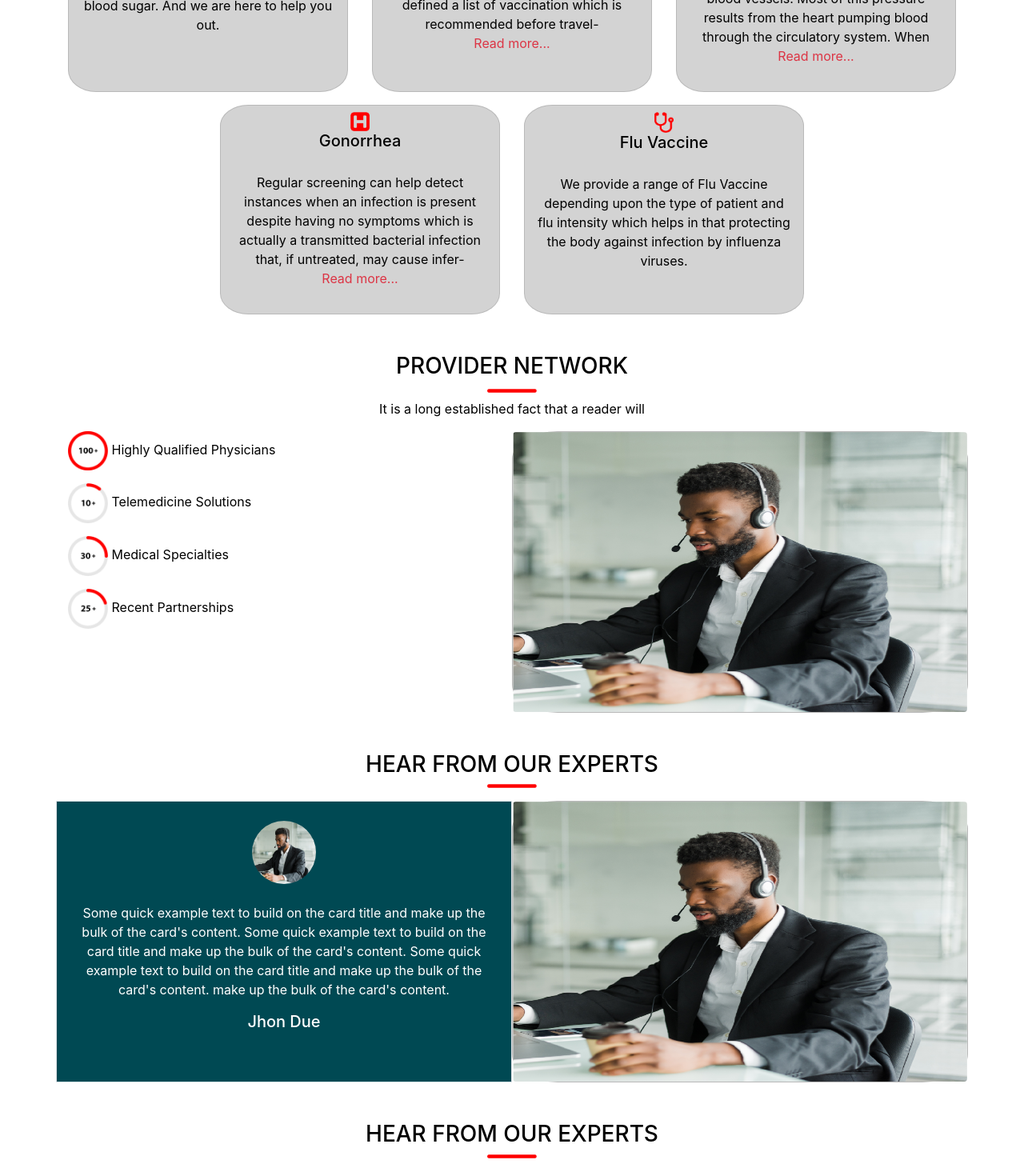
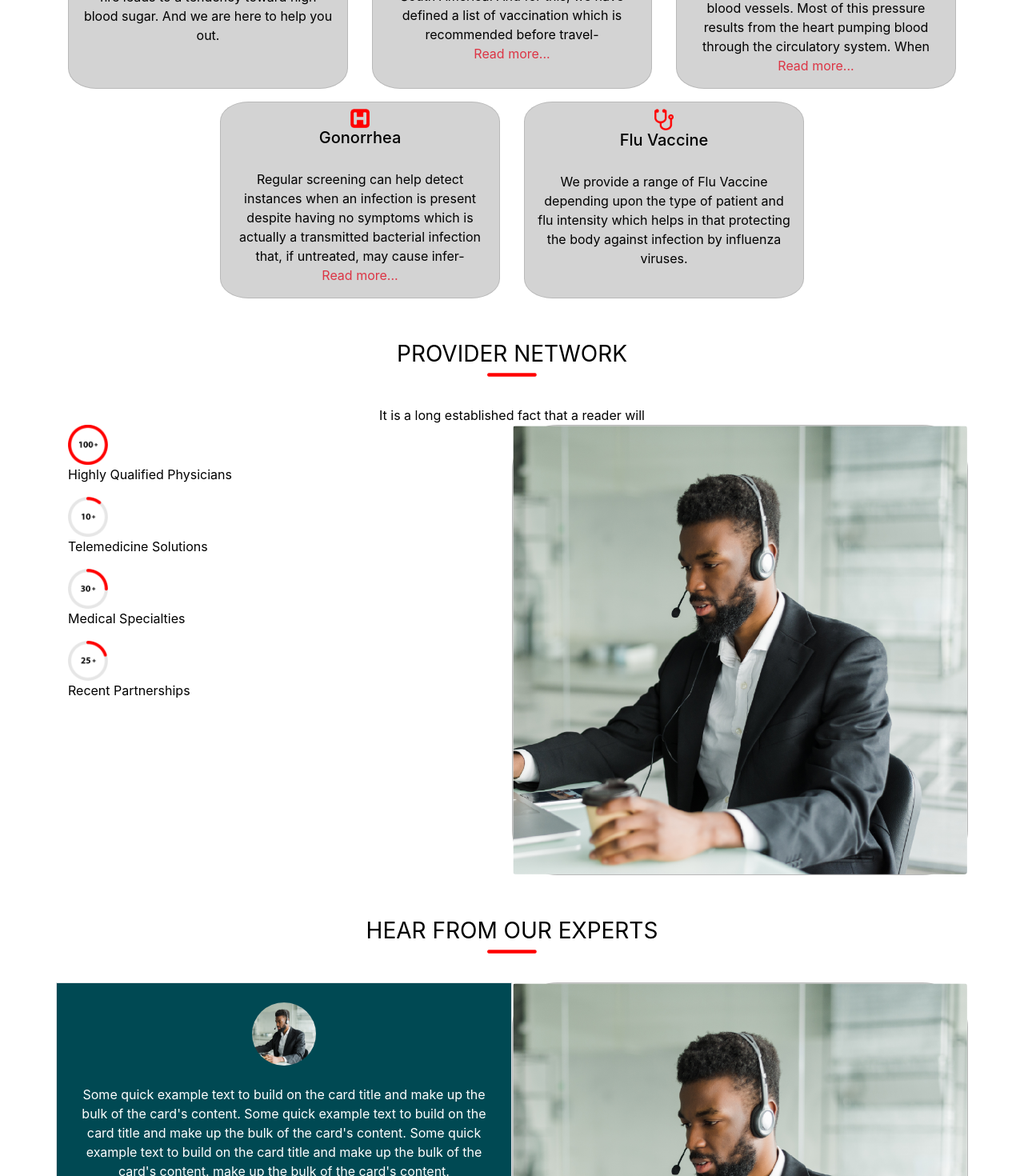
Before and after one commit to PeloDev/plum-telemed-param, a React (Create React App) app: page / in a window 1280 px wide. Shown: the part 1120-2590 px from the top of the page at 80% size. Built offline with nearby package versions, Linux system fonts and the light colour scheme.

Commit message:
Added theme and pagetitle component

```diff
--- a/src/App.js
+++ b/src/App.js
@@ -1,5 +1,7 @@
 import "./styles.css";
 import React from 'react';
+import { ChakraProvider } from "@chakra-ui/react";
+import theme from "./theme";
 import Navbar from './components/Navbar';
 import { BrowserRouter as Router, Switch, Route } from 'react-router-dom';
 import Home from './pages';
@@ -12,9 +14,11 @@ import Login from './pages/login';
 import SignUp from './pages/signup';
 
 
+
 function App() {
   return (
     <div className="App">
+      <ChakraProvider theme={theme}>
         <Router>
           <Navbar />
           <Switch>
@@ -28,6 +32,7 @@ function App() {
             <Route path='/signup' component={SignUp} />
           </Switch>
         </Router>
+      </ChakraProvider>
     </div>
   );
 }
--- a/src/about/bottomcards.js
+++ b/src/about/bottomcards.js
@@ -26,7 +26,7 @@ function BottomCards() {
                 <Card.Title className="mb-1">Heart Disease</Card.Title>
                 <Image
                   src={line}
-                  height="5"
+                  height="5px"
                   style={{
                     display: "block",
                     marginLeft: "auto",
@@ -52,7 +52,7 @@ function BottomCards() {
                 <Card.Title className="mb-1">Eye Health</Card.Title>
                 <Image
                   src={line}
-                  height="5"
+                  height="5px"
                   style={{
                     display: "block",
                     marginLeft: "auto",
@@ -78,7 +78,7 @@ function BottomCards() {
                 <Card.Title className="mb-1">Pregnancy</Card.Title>
                 <Image
                   src={line}
-                  height="5"
+                  height="5px"
                   style={{
                     display: "block",
                     marginLeft: "auto",
--- /dev/null
+++ b/src/components/pagetitle.js
@@ -0,0 +1,24 @@
+import { Box, Image, Text } from "@chakra-ui/react";
+import { Row, Col } from "react-bootstrap";
+import line from "../images/line/Asset 24@150x.png";
+
+
+export default function PageTitle(props) {
+
+    return (
+        <Box>
+            <Row style={{ margin: "36px 0px" }}>
+                <Col className="center">
+                    <Text textAlign="center" fontSize={ props.fontSize ?? "1.75rem" }>{props.text.toString().toUpperCase()}</Text>
+                    <Image
+                        src={line}
+                        height="5px"
+                        display="block"
+                        mx="auto"
+                        mt="3px"
+                    />
+                </Col>
+            </Row>
+        </Box>
+    );
+}
--- a/src/content/content.js
+++ b/src/content/content.js
@@ -7,14 +7,14 @@ import icon2 from '../content/images/icons/Asset 34@150x.png';
 import icon3 from '../content/images/icons/Asset 35@150x.png';
 import icon4 from '../content/images/icons/Asset 36@150x.png';
 import logo from '../content/images/Asset 24@150x.png'; // gives image path
+import PageTitle from "../components/pagetitle";
 
 
 function App() {
   return (
     <div>
       <Container className="mt-5">
-      <h3 className="mb-0">PROVIDER NETWORK</h3>
-      <Image src={logo} height="5"/>
+        <PageTitle text="PROVIDER NETWORK" />
         <p>It is a long established fact that a reader will</p>
         <Row>
           <Col lg={6} className="mb-3 text-left" >
@@ -26,18 +26,17 @@ function App() {
           </Col>
           <Col lg={6} className="ml-0 p-0">
             <Card>
-            <Image src={med} height="350" rounded/>
+              <Image src={med} height="350" rounded />
             </Card>
           </Col>
 
         </Row>
       </Container>
       <Container className="mt-5">
-      <h3 >HEAR FROM OUR EXPERTS</h3>
-      <Image  src={logo} height="5" style={{ display: 'block', marginLeft: 'auto',marginRight: 'auto'}}/>
+        <PageTitle text="hear from our experts" />
         <Row className="mt-3">
-        <Col lg={6} className="ml-0 border bo"  style={{backgroundColor: 'rgb(0,73,83)'}}>
-            <Image style={{ width: '5rem', borderRadius: '50%', display: 'block', marginLeft: 'auto',marginRight: 'auto'}} varient='top' className="mt-4" src={med}/>
+          <Col lg={6} className="ml-0 border bo" style={{ backgroundColor: 'rgb(0,73,83)' }}>
+            <Image style={{ width: '5rem', borderRadius: '50%', display: 'block', marginLeft: 'auto', marginRight: 'auto' }} varient='top' className="mt-4" src={med} />
             <p className="mt-4 text-white">
               Some quick example text to build on the card title and make up the bulk of
               the card's content.
@@ -53,19 +52,17 @@ function App() {
           </Col>
           <Col lg={6} className="p-0">
             <Card>
-            <Image src={med} height="350" rounded/>
+              <Image src={med} height="350" rounded />
             </Card>
           </Col>
         </Row>
       </Container>
       <Container className="mt-5">
-      <h3 >HEAR FROM OUR EXPERTS</h3>
-      <Image src={logo} height="5" style={{ display: 'block', marginLeft: 'auto',marginRight: 'auto'}}/>
-
+        <PageTitle text="hear from our experts" />
         <Row className="mt-4">
           <Col lg={6} className="p-0">
             <Card>
-          <Image src={med} height="350" rounded/>
+              <Image src={med} height="350" rounded />
             </Card>
           </Col>
           <Col lg={6} className="text-left">
--- a/src/pages/contactus.js
+++ b/src/pages/contactus.js
@@ -1,9 +1,8 @@
 import React from "react";
 import { Box, Button, Center, Flex, Image, Text } from "@chakra-ui/react";
-import { Row, Col } from "react-bootstrap";
 import RoundInput from "../components/roundInput";
-import line from "../images/line/Asset 24@150x.png";
 import slide4 from "../welcome/images/Asset 115100.png";
+import PageTitle from "../components/pagetitle";
 import Footer from '../footer/footer';
 
 function Contact() {
@@ -25,20 +24,7 @@ function Contact() {
           <h3>"We will be happy to hear from you"</h3>
         </Box>
       </Box>
-      <Row style={{ margin: "36px 0px" }}>
-        <Col className="center">
-          <h3 style={{ textAlign: "center" }}>CONTACT US</h3>
-          <Image
-            src={line}
-            height="5"
-            style={{
-              display: "block",
-              marginLeft: "auto",
-              marginRight: "auto"
-            }}
-          />
-        </Col>
-      </Row>
+      <PageTitle text="contact us" />
       <Box margin="36px 0px">
         <Box
           backgroundColor="#DDD"
@@ -122,8 +108,8 @@ function Contact() {
               flex={1}
               borderRadius="48px"
               textAlign="center"
-              bg="#E33C28"
-              border="1px solid #E33C28"
+              bg="primary"
+              border="1px solid primary"
               color="white"
             >
               Send Message
--- a/src/pages/signup.js
+++ b/src/pages/signup.js
@@ -1,19 +1,17 @@
 import React from "react";
 import {
   Box,
-  Button,
   Center,
   Flex,
   Image,
   Spacer,
   Text
 } from "@chakra-ui/react";
-import { Row, Col } from "react-bootstrap";
-import line from "../images/line/Asset 24@150x.png";
 import slide5 from "../welcome/images/Asset 116100.png";
 import patientIcon from "../images/icons/Asset 30@150x.png";
 import healthcareIcon from "../images/icons/Asset 92@150x.png";
 import Footer from '../footer/footer';
+import PageTitle from "../components/pagetitle";
 
 function SignUp() {
   return (
@@ -32,25 +30,12 @@ function SignUp() {
           <h3>Sign up with PlumTelemed and avail great membership plans!!!</h3>
         </Box>
       </Box>
-      <Row style={{ margiTop: "12px" }}>
-        <Col className="center">
-          <h3 style={{ textAlign: "center" }}>SIGN UP</h3>
-          <Image
-            src={line}
-            height="5"
-            style={{
-              display: "block",
-              marginLeft: "auto",
-              marginRight: "auto"
-            }}
-          />
-          <Center textAlign="center" my="18px">
+      <PageTitle text="sign up" />
+      <Center textAlign="center" my="18px">
             <Text fontWeight={500} fontSize="20px">
               ARE YOU?
             </Text>
           </Center>
-        </Col>
-      </Row>
       <Flex pb="36px">
         <Spacer />
         <Box
--- a/src/services/services.js
+++ b/src/services/services.js
@@ -4,17 +4,13 @@ import { Image, Card, Container, Row, Col, Button } from "react-bootstrap";
 import line from "../services/images/Asset 24@150x.png";
 //main picture
 import mainpic from "../services/images/Asset 112100.png";
+import PageTitle from "../components/pagetitle";
 
 function ServicesPage() {
   return (
     <div>
       <Container className="mt-5">
-        <h3>OUR SERVICES</h3>
-        <Image
-          src={line}
-          height="5"
-          style={{ display: "block", marginLeft: "auto", marginRight: "auto" }}
-        />
+        <PageTitle text="our services" />
         <Row className="mt-4">
           <Col lg={6} className="p-0">
             <Card>
--- /dev/null
+++ b/src/theme.js
@@ -0,0 +1,19 @@
+import { extendTheme } from "@chakra-ui/react";
+
+const theme = extendTheme({
+  colors: {
+    primary: "#FF0000",
+    secondary: "0047AB",
+    accent: "#FF0000",
+    background: "#0047AB"
+  },
+  components: {
+    // Text: {
+    //   baseStyle: {
+    //     fontFamily: "Mulish"
+    //   }
+    // }
+  }
+});
+
+export default theme;
--- a/src/whyplum/whyplum.js
+++ b/src/whyplum/whyplum.js
@@ -1,16 +1,14 @@
 //import "./styles.css";
 import React from 'react';
-import {Carousel, Container, Row, Col, Image, Card} from 'react-bootstrap';
-//Icons
-import icon from '../whyplum/images/icons/Asset 24@150x.png';
+import { Carousel, Container, Row, Col, Image, Card } from 'react-bootstrap';
+import PageTitle from '../components/pagetitle';
 
 
 function Plum() {
   return (
     <div>
       <Container className="mt-5">
-      <h3 style={{ textAlign: 'center'}}>WHO WE ARE</h3>
-      <Image  src={icon} height="5" style={{ display: 'block', marginLeft: 'auto',marginRight: 'auto'}}/>
+        <PageTitle text="who we are" />
         <Row className="mt-4">
           <Col lg={4} className="text-left">
             <h6>Improved overall customer experience</h6>
```
Also changed, not shown: src/about/about.js (+11 -11 lines), src/cards/aboutcards.js (+24 -24 lines), src/pages/login.js (+4 -20 lines). Lines whose indentation alone changed are shown as unchanged.
